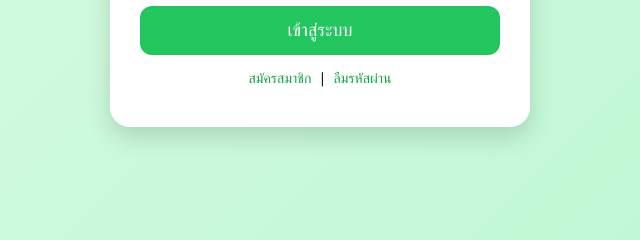
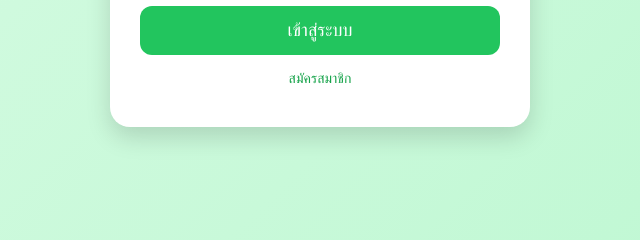
Before and after one commit to 67160353-tech/-, a plain HTML site: page index.html in a window 1280 px wide. Shown: the part 478-718 px from the top of the page, 320-960 px from the left. Drawn offline with Linux system fonts and the light colour scheme.

Commit message:
Update index.html

```diff
--- a/index.html
+++ b/index.html
@@ -95,7 +95,7 @@
     <button onclick="login()">เข้าสู่ระบบ</button>
 
     <div class="link">
-      <a href="#">สมัครสมาชิก</a> | <a href="#">ลืมรหัสผ่าน</a>
+    <a href="register.html">สมัครสมาชิก</a>
     </div>
   </div>
 
```
